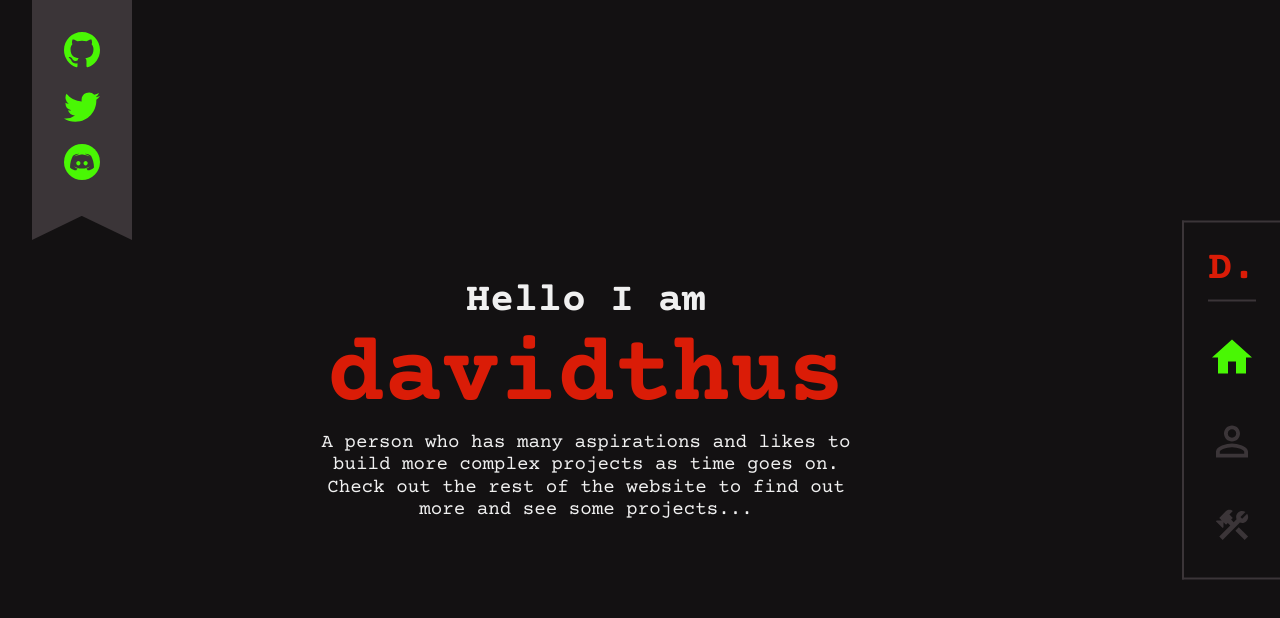
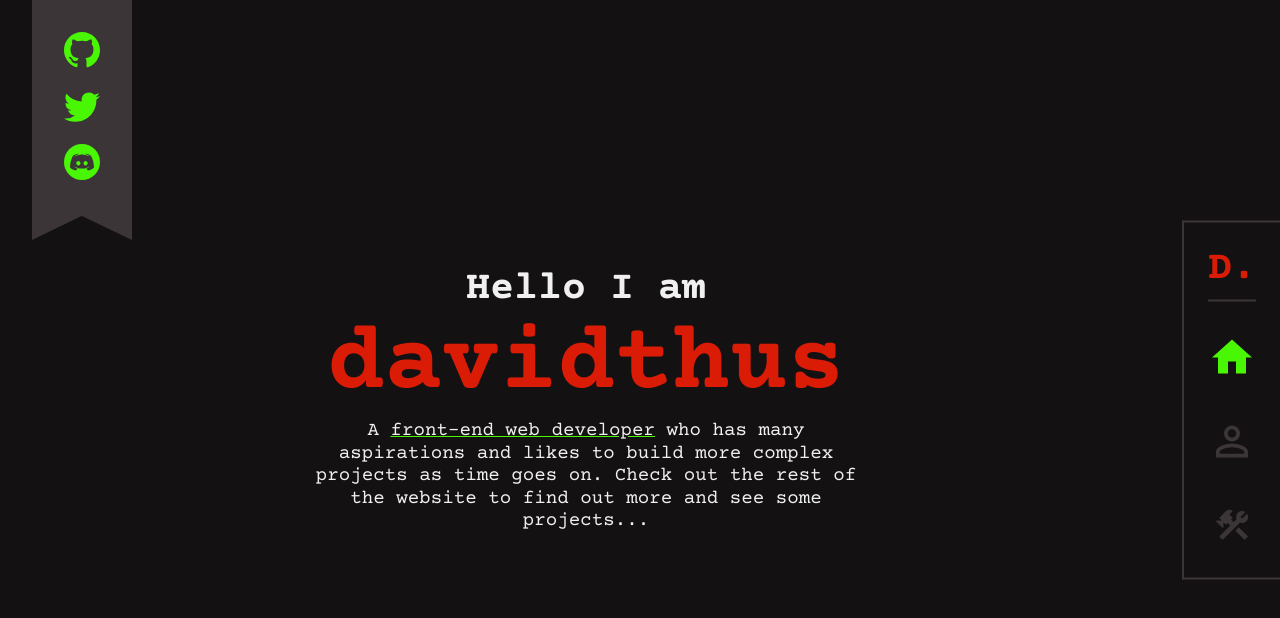
Before and after one commit to davidthus/personal-website, a React (Vite) app: page / in a window 1280 px wide. Shown: the top 618 px of the page. Built offline with nearby package versions, Linux system fonts and the light colour scheme.

Commit message:
modify about page layout

```diff
--- a/src/Pages/About/About.style.js
+++ b/src/Pages/About/About.style.js
@@ -28,7 +28,7 @@ export const PageHeading = styled.h1`
 export const TextContainer = styled.section`
   display: flex;
   flex-direction: column;
-  align-items: flex-start;
+  align-items: center;
   gap: 2rem;
 `;
 
@@ -51,12 +51,13 @@ export const ArticleDesc = styled.p`
   font-weight: 400;
   font-family: "Courier Prime", monospace;
   color: #f0f0f0;
+  max-width: 735px;
 `;
 
 export const ColumnsWrapper = styled.ul`
   display: flex;
   flex-wrap: wrap;
-  max-width: 900px;
+  max-width: 735px;
   width: 100%;
   justify-content: space-between;
   gap: 1.5rem;
--- a/src/Pages/Home/Home.jsx
+++ b/src/Pages/Home/Home.jsx
@@ -1,5 +1,5 @@
 import React from "react";
-import { CenterSection, Intro, Name, SmallText } from "./Home.style";
+import { CenterSection, Intro, Name, SmallText, Underline } from "./Home.style";
 
 function Home() {
   return (
@@ -7,9 +7,10 @@ function Home() {
       <SmallText>Hello I am </SmallText>
       <Name>davidthus</Name>
       <Intro>
-        A person who has many aspirations and likes to build more complex
-        projects as time goes on. Check out the rest of the website to find out
-        more and see some projects...
+        A <Underline>front-end web developer</Underline> who has many
+        aspirations and likes to build more complex projects as time goes on.
+        Check out the rest of the website to find out more and see some
+        projects...
       </Intro>
     </CenterSection>
   );
--- a/src/Pages/Home/Home.style.js
+++ b/src/Pages/Home/Home.style.js
@@ -6,6 +6,16 @@ export const CenterSection = styled.article`
   align-items: center;
   flex: 1;
   padding-right: calc(92px + 1rem);
+`;
+
+export const Underline = styled.b`
+  text-decoration: underline;
+  text-decoration-color: #49f704;
+  font-family: "Courier Prime", monospace;
+  color: #f0f0f0;
+  font-size: 1.2rem;
+  line-height: 1.4rem;
+  font-weight: 400;
 `;
 
 export const SmallText = styled.h2`
```
